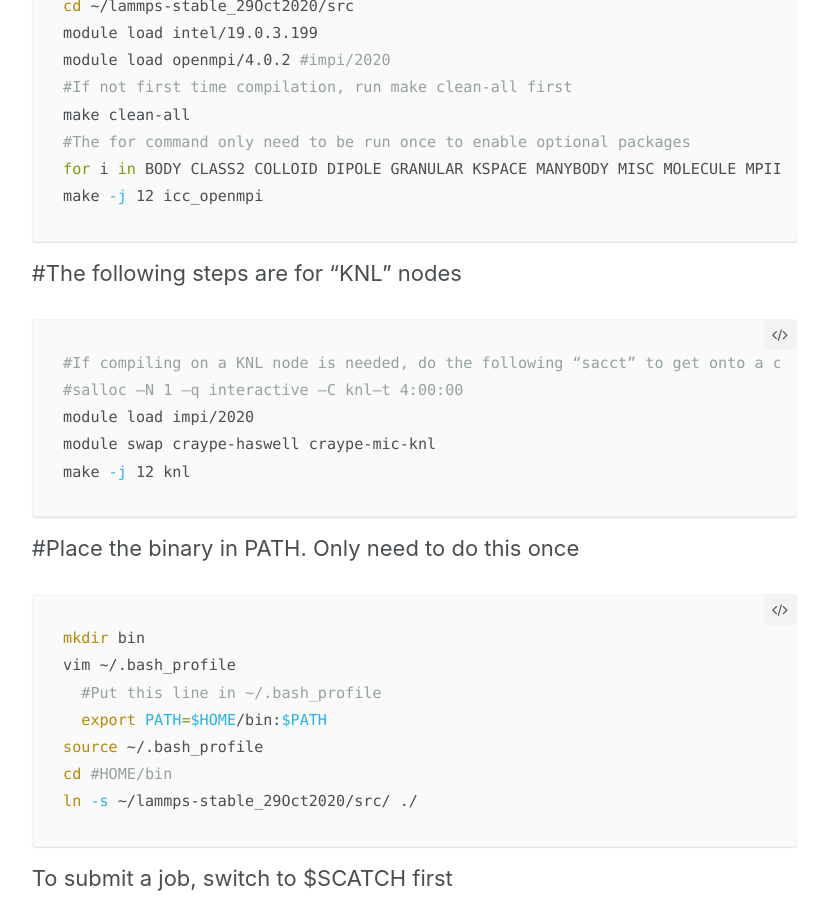
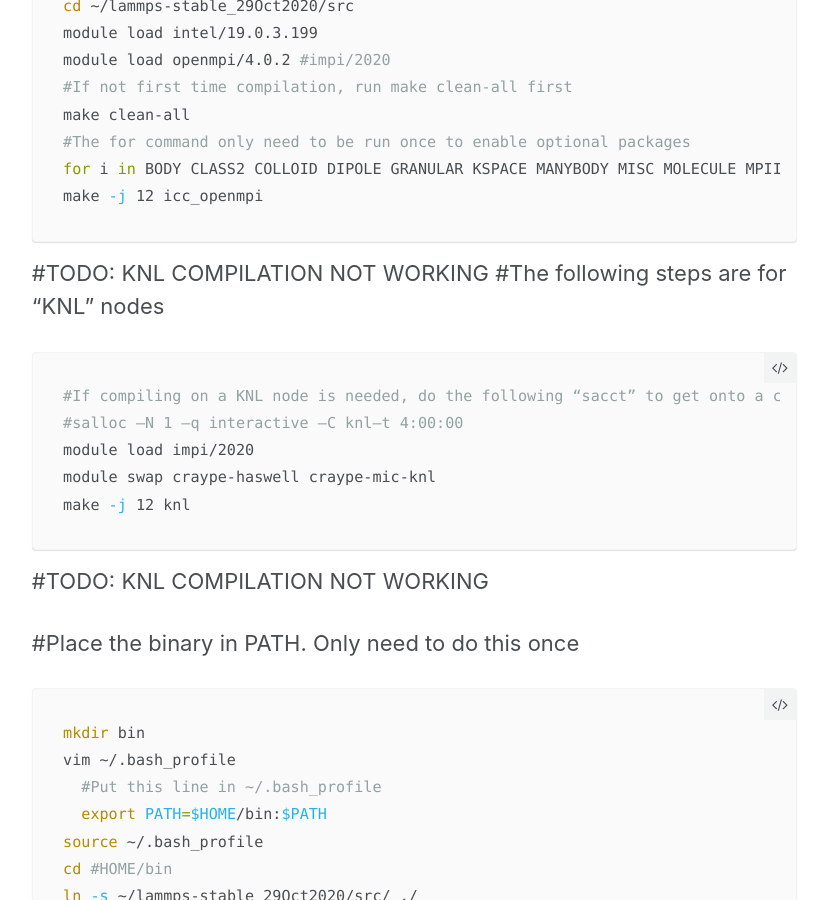
Before and after one commit to JingchaoZhang/JingchaoZhang.github.io, a Jekyll site: the page built from _posts/2020-10-31-Lammps Compilation on Nersc.md, in a window 1280 px wide and 900 px high, scrolled down 1422 px. Shown: the whole window, without its empty margins (252-1080 px from the left). Built offline with Jekyll 4.4.1, drawn with Linux system fonts in a browser that asks for light colours.

Commit message:
Update 2020-10-31-Lammps Compilation on Nersc.md

````diff
--- a/_posts/2020-10-31-Lammps Compilation on Nersc.md
+++ b/_posts/2020-10-31-Lammps Compilation on Nersc.md
@@ -31,6 +31,7 @@ for i in BODY CLASS2 COLLOID DIPOLE GRANULAR KSPACE MANYBODY MISC MOLECULE MPIIO
 make -j 12 icc_openmpi
 ```
 
+#TODO: KNL COMPILATION NOT WORKING
 #The following steps are for "KNL" nodes
 ```bash
 #If compiling on a KNL node is needed, do the following “sacct” to get onto a compute node
@@ -39,6 +40,7 @@ module load impi/2020
 module swap craype-haswell craype-mic-knl
 make -j 12 knl
 ```
+#TODO: KNL COMPILATION NOT WORKING
 
 #Place the binary in PATH. Only need to do this once
 ```bash
````
